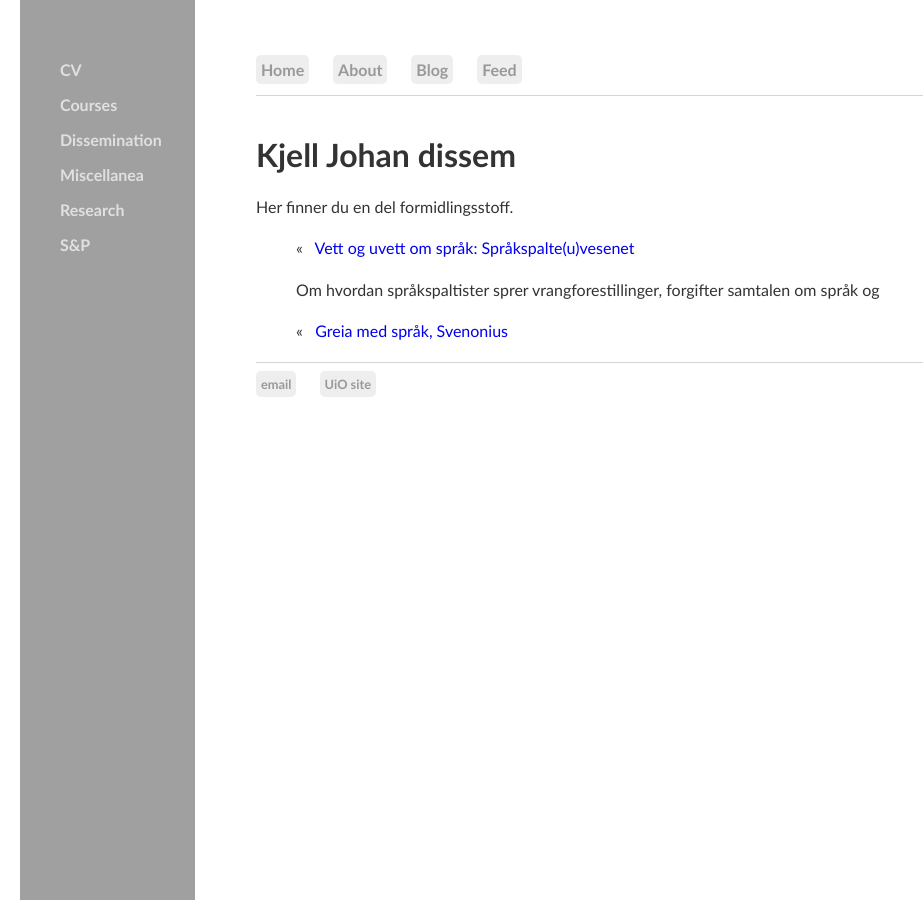
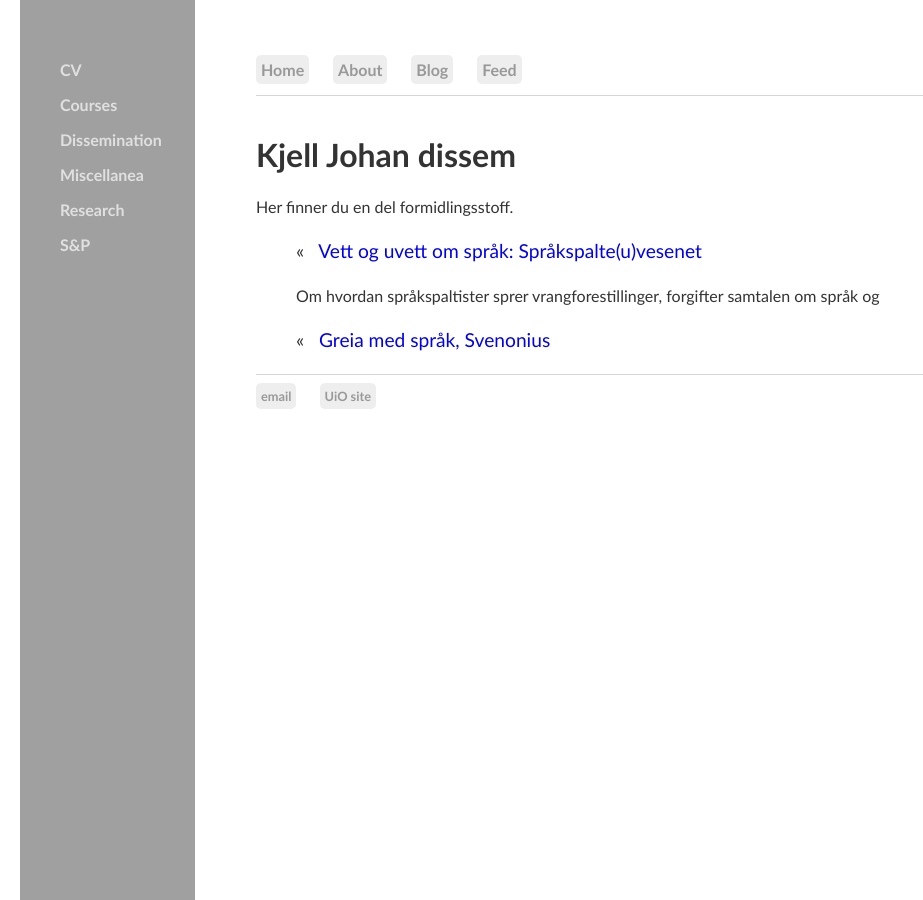
Before and after one commit to kjelljs/kjelljs.github.io, a Jekyll site: the page built from dissemination/index.html, in a window 1280 px wide. Shown: the whole page, without its empty margins (0-923 px from the left). Built offline with Jekyll 4.4.1, drawn with Linux system fonts in a browser that asks for light colours.

Commit message:
Update main.css

```diff
--- a/css/main.css
+++ b/css/main.css
@@ -64,7 +64,7 @@ nav a:hover, footer a:hover {
 #blogposts {
     font-family: Optima, Candara, Calibri, Arial, sans-serif; line-height: 1.8em;
     color: #333;
-
+    font-size: 1.2em;
 }
 h1 {
     font-size: 2em;
@@ -96,7 +96,7 @@ footer {
 
 ul.posts {
     margin: 20px auto 40px;
-    font-size: 1.2em;
+
 }
 
 ul.posts li {
```
